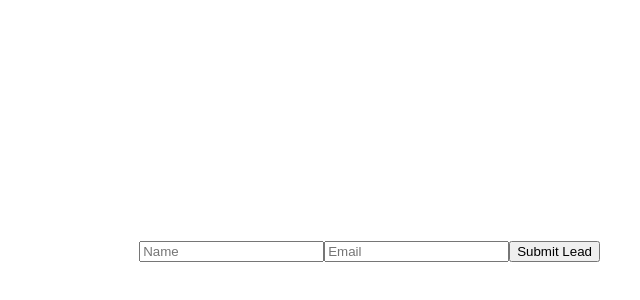
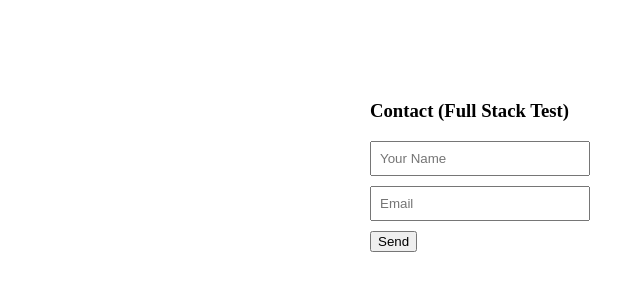
Before and after one commit to ktix-studio/Aurea, a Next.js app: page / in a window 1280 px wide. Shown: the part 498-798 px from the top of the page, without its empty margins (640-1280 px from the left). Built offline with nearby package versions, Linux system fonts and the light colour scheme.

Commit message:
Update contact form and layout in page.tsx
Refactor contact form and improve UI layout.

```diff
--- a/app/page.tsx
+++ b/app/page.tsx
@@ -1,23 +1,32 @@
-'use client'
-import { useEffect, useState } from 'react'
-export default function Page(){
- const [show, setShow] = useState(false);
- useEffect(()=>{ setShow(true); },[]);
- const submit = async (e:any)=>{
-  e.preventDefault();
-  const f = new FormData(e.target);
-  await fetch('/api/contact',{method:'POST', body: JSON.stringify({name:f.get('name'), email:f.get('email')})});
-  alert('Saved to DATABASE! Full stack working 🔥');
- }
- return (
-  <div>
-    {/* PASTE YOUR CURRENT index.html BODY CONTENT HERE */}
-    <form onSubmit={submit} style={{position:'fixed', bottom:20, right:20, zIndex:999, background:'white', padding:20}}>
-      <input name="name" placeholder="Name" required />
-      <input name="email" placeholder="Email" required />
-      <button>Submit Lead</button>
-    </form>
-    <iframe src="/index.html" style={{width:'100vw', height:'100vh', border:0}} />
-  </div>
- )
+'use client';
+import { useState } from 'react';
+
+export default function Page() {
+  const [done, setDone] = useState(false);
+
+  async function submit(e: any) {
+    e.preventDefault();
+    const form = new FormData(e.target);
+    await fetch('/api/contact', {
+      method: 'POST',
+      body: JSON.stringify({ name: form.get('name'), email: form.get('email') }),
+    });
+    setDone(true);
+    alert('Saved! Full stack working');
+  }
+
+  return (
+    <main style={{height:'100vh', width:'100vw', position:'relative'}}>
+      <div style={{position:'absolute', zIndex:10, bottom:30, right:30, background:'white', padding:20, borderRadius:10}}>
+        <h3>Contact (Full Stack Test)</h3>
+        <form onSubmit={submit}>
+          <input name="name" placeholder="Your Name" required style={{display:'block', marginBottom:10, padding:8, width:200}} />
+          <input name="email" placeholder="Email" required style={{display:'block', marginBottom:10, padding:8, width:200}} />
+          <button type="submit">Send</button>
+          {done && <p>Saved to DB!</p>}
+        </form>
+      </div>
+      <iframe src="/index.html" style={{width:'100%', height:'100%', border:0}} title="Aurea" />
+    </main>
+  );
 }
```
